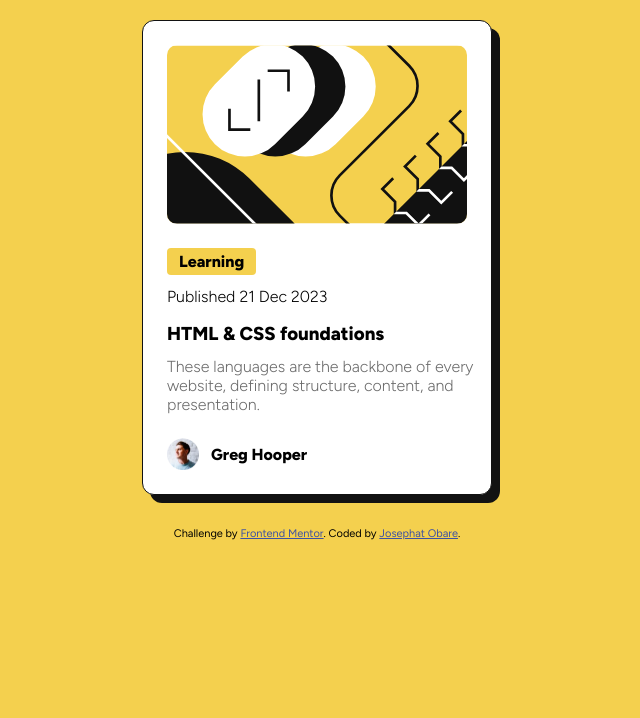
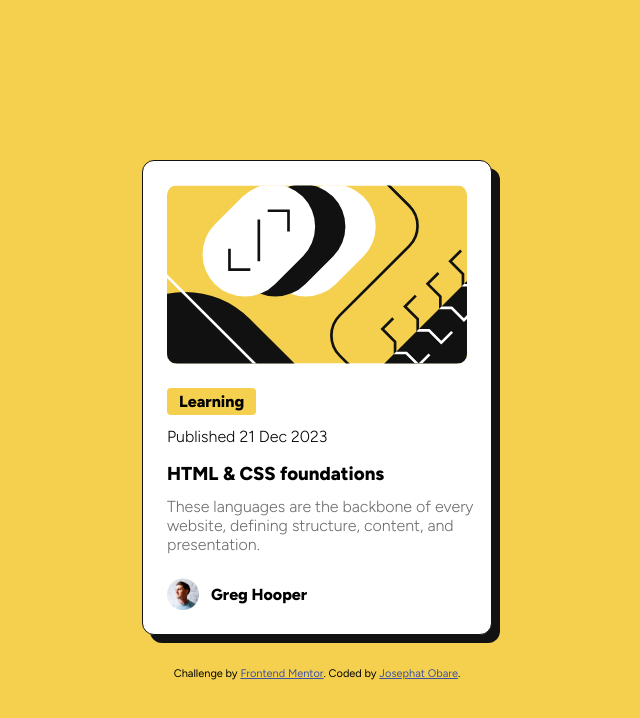
Before and after one commit to simplyObare/blog-preview-card, a plain HTML site: page index.html in a window 1280 px wide. Shown: the whole page, without its empty margins (323-963 px from the left). Drawn offline with Linux system fonts and the light colour scheme.

Commit message:
Update styles.css

```diff
--- a/styles.css
+++ b/styles.css
@@ -20,10 +20,9 @@ img {
 body {
    font-family: "Figtree", sans-serif;
    background-color: var(--Yellow);
-   display: flex;
-   flex-direction: column;
-   align-items: center;
-   justify-content: center;
+   display: grid;
+   place-content: center;
+   min-height: 100vh;
    margin: 1.25rem;
 }
 
```
